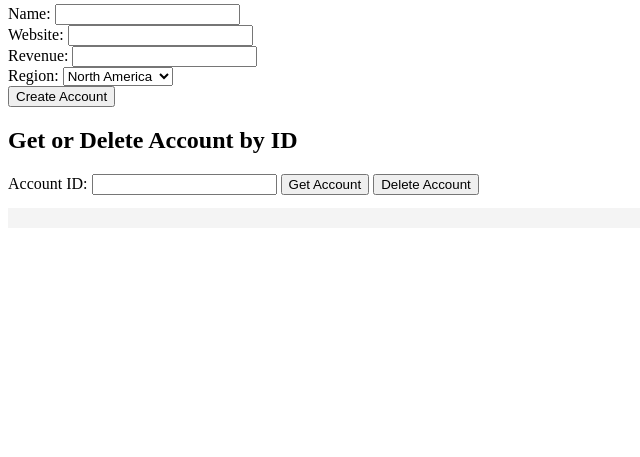
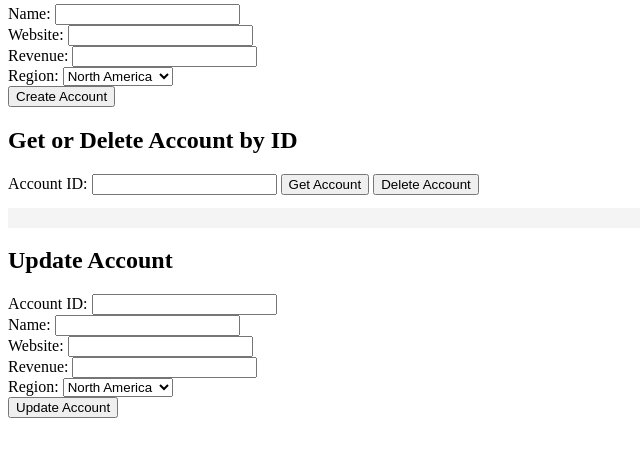
Before and after one commit to fdennehy/deploytopythonanywhere, a Flask app: page / in a window 1280 px wide. Shown: the part 164-621 px from the top of the page, without its empty margins (0-640 px from the left). Run offline with Flask 3, Linux system fonts and the light colour scheme.

Commit message:
update account_viewer.html

```diff
--- a/templates/account_viewer.html
+++ b/templates/account_viewer.html
@@ -64,6 +64,30 @@
         const data = await response.json();
         document.getElementById("output").textContent = JSON.stringify(data, null, 2);
     }
+
+    async function updateAccount(event) {
+        event.preventDefault();
+
+        const id = document.getElementById("updateId").value;
+
+        const updatedAccount = {
+            name: document.getElementById("updateName").value,
+            website: document.getElementById("updateWebsite").value,
+            revenue: document.getElementById("updateRevenue").value,
+            region: document.getElementById("updateRegion").value
+        };
+
+        const response = await fetch(`${BASE_URL}/${id}`, {
+            method: "PUT",
+            headers: { "Content-Type": "application/json" },
+            body: JSON.stringify(updatedAccount)
+        });
+
+        const data = await response.json();
+        document.getElementById("output").textContent = JSON.stringify(data, null, 2);
+
+        document.getElementById("updateAccountForm").reset();
+    }
     </script>
 </head>
 <body>
@@ -102,5 +126,25 @@
 
     <pre id="output" style="background-color: #f4f4f4; padding: 10px;"></pre>
 
+    <h2>Update Account</h2>
+    <form id="updateAccountForm" onsubmit="updateAccount(event)">
+        <label>Account ID: <input type="number" id="updateId" required></label><br>
+        <label>Name: <input type="text" id="updateName" required></label><br>
+        <label>Website: <input type="url" id="updateWebsite" required></label><br>
+        <label>Revenue: <input type="number" id="updateRevenue" required></label><br>
+        <label>Region:
+            <select id="updateRegion">
+                <option>North America</option>
+                <option>South America</option>
+                <option>Europe</option>
+                <option>Asia</option>
+                <option>Africa</option>
+                <option>Australia</option>
+                <option>Antarctica</option>
+            </select>
+        </label><br>
+        <button type="submit">Update Account</button>
+</form>
+
 </body>
 </html>
```
